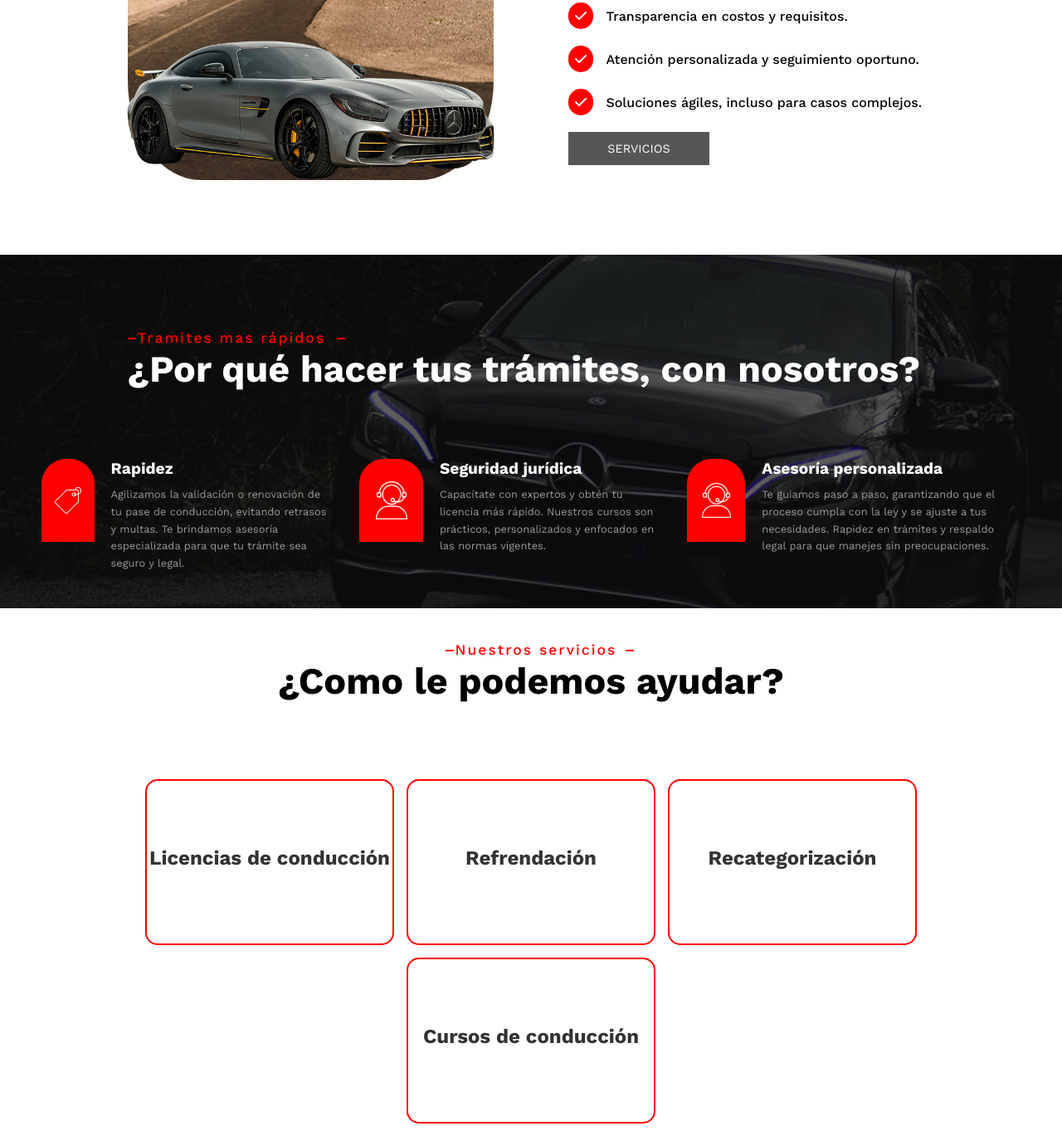
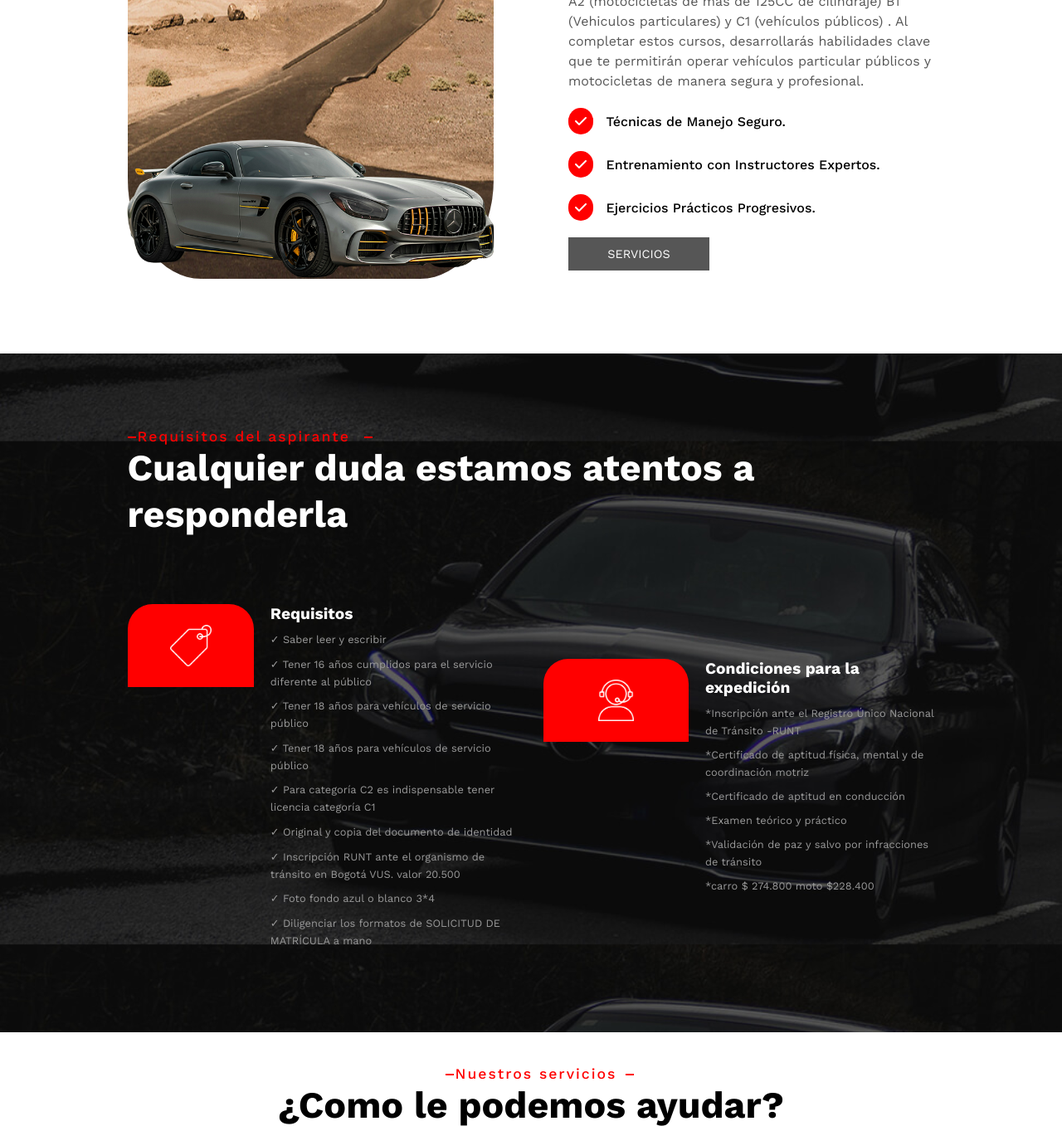
Before and after one commit to Desarrollo57/tramitesVehiculares, a plain HTML site: page index.html in a window 1280 px wide. Shown: the part 1383-2746 px from the top of the page at 83% size. Drawn offline with nearby package versions, Linux system fonts and the light colour scheme.

Commit message:
chore: informacion de requisitos

```diff
--- a/index.html
+++ b/index.html
@@ -51,8 +51,8 @@
       <div class="hero-left">
         <div class="hero-title">
           <h2>
-            <span id="text"> Tramites de transito </span><span>ágiles </span>y
-            <span>seguros</span>
+            <span id="text"> Da el primer paso hacia una conducción </span><span>segura </span>y
+            <span>responsable</span>
           </h2>
           <div class="title-text">Premium</div>
         </div>
@@ -162,8 +162,8 @@
       <div class="hero-right">
         <div class="hero-mercedes">
           <div class="mercedes-price">
-            <div>¡Haz tu trámite VEHICULAR YA!</div>
-            <div><span>Cotiza tu tramite</span></div>
+            <div>¡Inscríbete hoy en nuestro CEA!</div>
+            <div><a href="#requisitos"><span>Requisitos del aspirante</span></a></div>
           </div>
         </div>
         <img src="./image/car (1).png" alt="" id="hero-image" />
@@ -177,25 +177,22 @@
       </div>
       <div class="about-title section-title">
         <span class="span">Nuestra Experiencia</span>
-        <h3>Gestión de trámites de tránsito a nivel nacional</h3>
+        <h3>Gestión de trámites de tránsito</h3>
         <p>
-          Nos destacamos por nuestra eficiencia y profesionalismo en la gestión
-          de trámites vehiculares. Desde licencias hasta matriculación, nuestro
-          equipo asesora con claridad y resuelve cada proceso de forma rápida y
-          sin complicaciones.
+          Nuestro CENTRO DE ENSENANZA AUTOMOVILOISTICA ubicado en  BOGOTA, ofrecemos cursos de conducción  para que obtengas tu licencia de conducción  categorías A2 (motocicletas de mas de 125CC de cilindraje) B1 (Vehiculos particulares) y C1 (vehículos públicos) . Al completar estos cursos, desarrollarás habilidades clave que te permitirán operar vehículos particular públicos y motocicletas de manera segura y profesional.
         </p>
         <ul>
           <li>
             <i class="fa-solid fa-check"></i>
-            <span>Transparencia en costos y requisitos.</span>
+            <span>Técnicas de Manejo Seguro.</span>
           </li>
           <li>
             <i class="fa-solid fa-check"></i>
-            <span>Atención personalizada y seguimiento oportuno.</span>
+            <span>Entrenamiento con Instructores Expertos.</span>
           </li>
           <li>
             <i class="fa-solid fa-check"></i>
-            <span>Soluciones ágiles, incluso para casos complejos.</span>
+            <span>Ejercicios Prácticos Progresivos.</span>
           </li>
         </ul>
         <button class="btn"><a href="#servicios">Servicios</a></button>
@@ -203,10 +200,10 @@
     </div>
     <!-- about section END -->
     <!-- our adventure section START -->
-    <div class="our-adventure section">
+    <div class="our-adventure section" id="requisitos">
       <div class="our-adventure-title section-title">
-        <span class="span">Tramites mas rápidos</span>
-        <h3>¿Por qué hacer tus trámites, con nosotros?</h3>
+        <span class="span">Requisitos del aspirante</span>
+        <h3>Cualquier duda estamos atentos a responderla</h3>
       </div>
       <div class="our-adventure-wrap">
         <div class="our-adventure-card">
@@ -214,10 +211,16 @@
             <img src="./image/label.png" alt="" />
           </div>
           <div class="our-adventure-info">
-            <h3>Rapidez</h3>
-            <p>
-              Agilizamos la validación o renovación de tu pase de conducción, evitando retrasos y multas. Te brindamos asesoría especializada para que tu trámite sea seguro y legal.
-            </p>
+            <h3>Requisitos</h3>
+            <p>✓ Saber leer y escribir</p>
+            <p>✓ Tener 16 años cumplidos para el servicio diferente al público</p>
+            <p>✓ Tener 18 años para vehículos de servicio público</p>
+            <p>✓ Tener 18 años para vehículos de servicio público</p>
+            <p>✓ Para categoría C2 es indispensable tener licencia categoría C1</p>
+            <p>✓ Original y copia del documento de identidad</p>
+            <p>✓ Inscripción RUNT ante el organismo de tránsito en Bogotá VUS. valor 20.500</p>
+            <p>✓ Foto fondo azul o blanco 3*4</p>
+            <p>✓ Diligenciar los formatos de SOLICITUD DE MATRÍCULA a mano</p>
           </div>
         </div>
 
@@ -226,14 +229,17 @@
             <img src="./image/customer-support.png" alt="" />
           </div>
           <div class="our-adventure-info">
-            <h3>Seguridad jurídica</h3>
-            <p>
-              Capacítate con expertos y obtén tu licencia más rápido. Nuestros cursos son prácticos, personalizados y enfocados en las normas vigentes.
-            </p>
+            <h3>Condiciones para la expedición</h3>
+            <p>*Inscripción ante el Registro Único Nacional de Tránsito -RUNT</p>
+            <p>*Certificado de aptitud física, mental y de coordinación motriz</p>
+            <p>*Certificado de aptitud en conducción</p>
+            <p>*Examen teórico y práctico</p>
+            <p>*Validación de paz y salvo por infracciones de tránsito</p>
+            <p>*carro $ 274.800 moto $228.400</p>
           </div>
         </div>
 
-        <div class="our-adventure-card">
+        <!--<div class="our-adventure-card">
           <div class="our-adventure-icon">
             <img src="./image/customer-support.png" alt="" />
           </div>
@@ -243,7 +249,8 @@
               Te guiamos paso a paso, garantizando que el proceso cumpla con la ley y se ajuste a tus necesidades. Rapidez en trámites y respaldo legal para que manejes sin preocupaciones.
             </p>
           </div>
-        </div>
+        </div> -->
+
       </div>
     </div>
     <!-- our adventure section END -->
@@ -371,8 +378,8 @@
     <!-- working section END -->
     <div class="blog section">
       <div class="blog-title section-title">
-        <span class="span">From the blog</span>
-        <h3>Car And Bike Rental News</h3>
+        <span class="span">Nuestras sugerencias</span>
+        <h3>Revisa nuestros consejos para una mejor experiencia</h3>
       </div>
       <div class="swiper blog-swiper">
         <div class="swiper-wrapper">
--- a/style.css
+++ b/style.css
@@ -458,8 +458,8 @@ select {
   position: absolute;
   right: -15%;
   top: 30%;
-  padding: 20px 10px 20px 60px;
-  transform: translate(-50%, -50%);
+  padding: 20px 10px 20px 1%;
+  transform: translate(-20%, -50%);
   background-color: var(--color-text);
   color: var(--color-secondary);
   display: flex;
@@ -595,7 +595,7 @@ select {
   min-height: 100%;
   width: 100%;
   background-image: url(./image/half-bg-pic.jpg);
-  background-repeat: no-repeat;
+  background-repeat: repeat;
   background-size: 100%;
   background-position: left;
 }
@@ -607,14 +607,14 @@ select {
 .our-adventure-wrap {
   width: 100%;
   display: grid;
-  grid-template-columns: repeat(3, 1fr);
+  grid-template-columns: repeat(2, 1fr);
   place-content: center;
   place-items: center;
   gap: 50px;
   z-index: 1;
 }
 .our-adventure-card {
-  height: 90px;
+  height: auto;
   width: 100%;
   display: flex;
   justify-content: center;
@@ -643,9 +643,10 @@ select {
   padding-bottom: 10px;
 }
 .our-adventure-info p {
-  font-size: 0.9rem;
+  font-size: 1.2rem;
   line-height: 1.5rem;
   color: var(--color-light);
+  margin-bottom: 3%;
 }
 /* Our adventure section END */
 /* Our feels section START */
```
